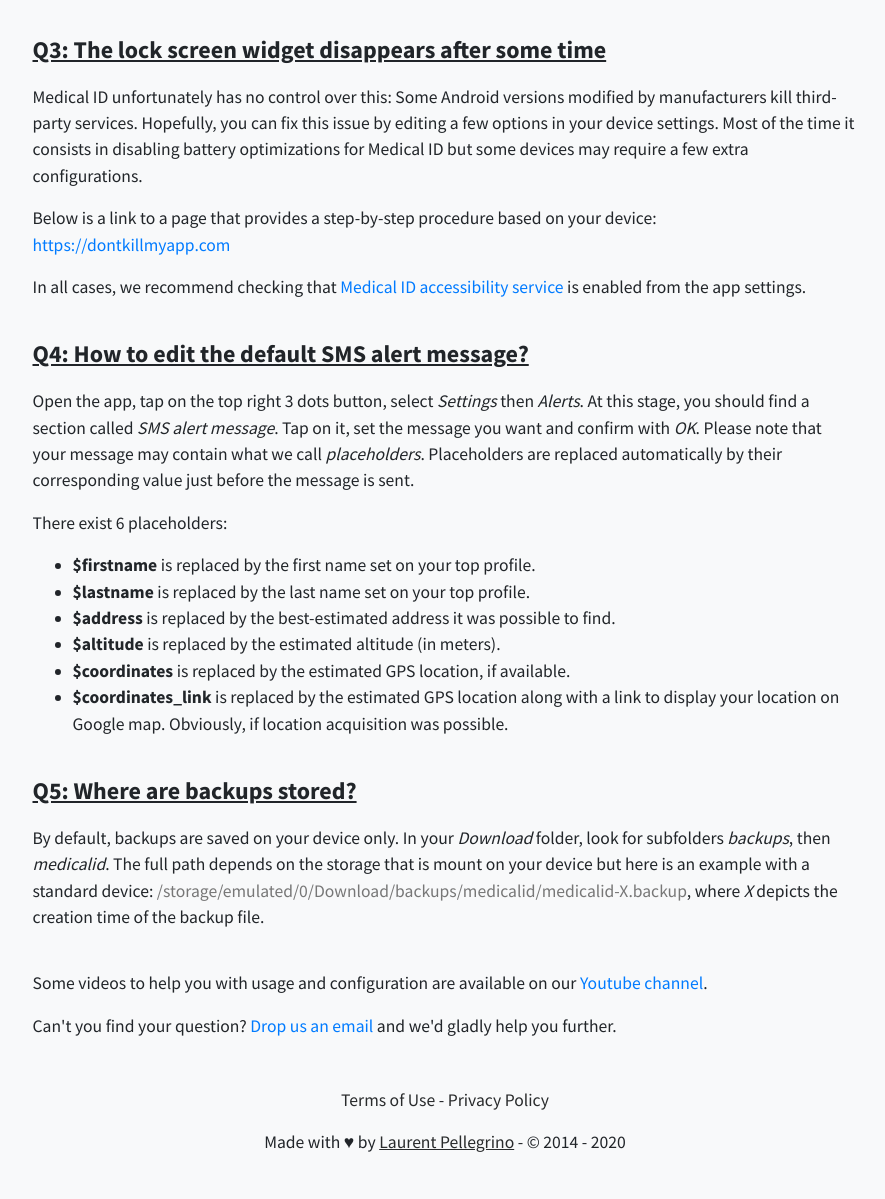
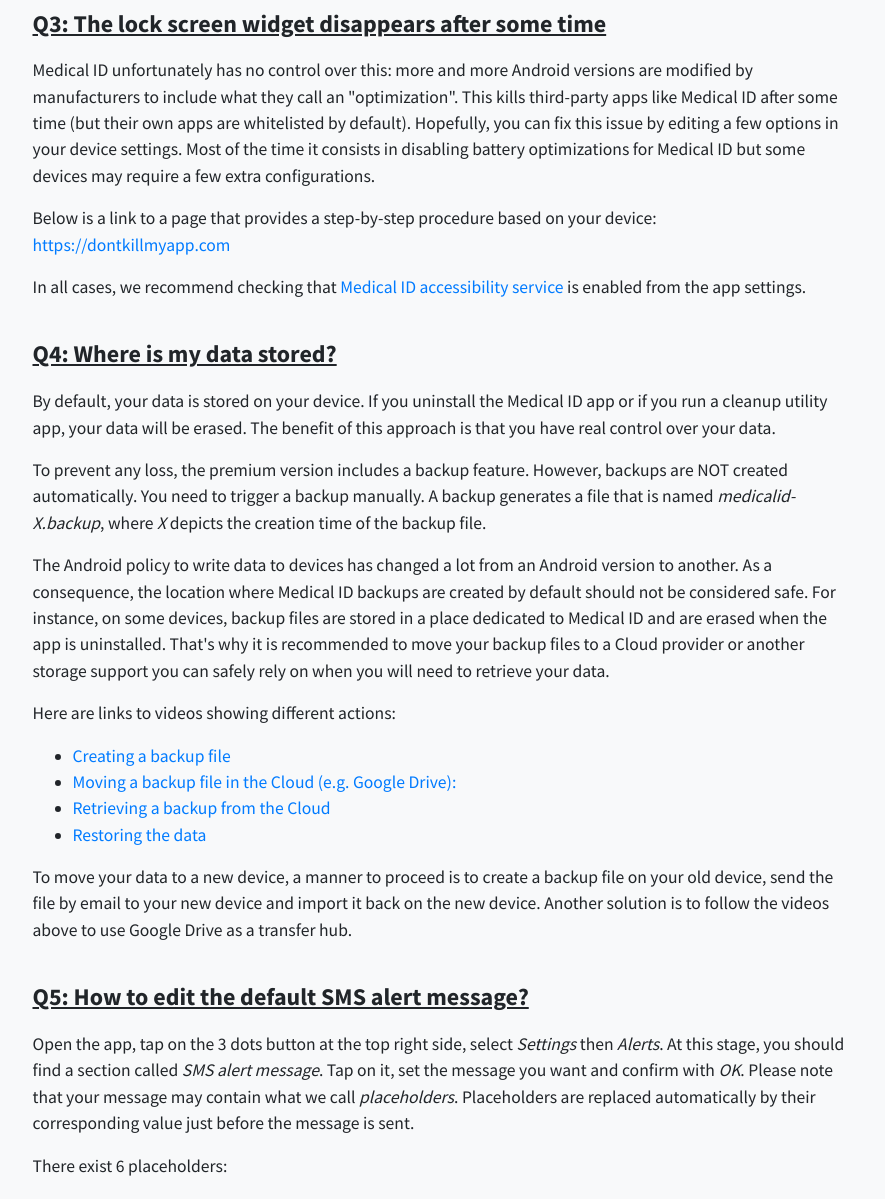
Before and after one commit to medicalid/medicalid.github.io, a Jekyll site: the page built from faq.md, in a window 1280 px wide and 1400 px high, scrolled down 1407 px, cut to the strip 201-1400 px from the top of the window. Shown: the whole strip, without its empty margins (195-1080 px from the left). Built offline with Jekyll 4.4.1, drawn with Linux system fonts in a browser that asks for light colours; nearby versions of some CDN libraries; some of the changed text lies outside the part shown.

Commit message:
Update FAQ

```diff
--- a/faq.md
+++ b/faq.md
@@ -12,7 +12,7 @@ layout: default
         The main purpose of the app is to help people and ultimately save lives.
         Although the <a href="https://play.google.com/store/apps/details?id=app.medicalid.free" title="Medical ID (free)">free version</a> includes all the basics for this purpose, developing and maintaining Medical ID has a cost.
         </p>
-        <p>The <a href="https://play.google.com/store/apps/details?id=app.medicalid" title="Medical ID (premium)">premium version</a> includes some more features (e.g. lock screen widget customization, data backup, multi-profiles, etc.) but also allows us to maintain and update the app regularly.</p>
+        <p>The <a href="https://play.google.com/store/apps/details?id=app.medicalid" title="Medical ID (premium)">premium version</a> includes some more features (e.g. lock screen widget customization, data backup, multi-profiles, etc.) but also allows me to maintain and update the app regularly.</p>
       <table class="table table-hover" style="background-color: white;">
         <thead>
           <tr>
@@ -65,7 +65,10 @@ layout: default
     <div class="faq-entry">
       <h4 id="defining_ice_contacts">Q2: How to define ICE contacts?</h4>
       <p class="faq-answer">
-        The app allows creating profiles. Each profile includes a <em>Medical Notes</em> section. In this section, you can write the first letters of one of your device contacts. When such an action is performed, a pop-up appears to select the right contact. Upon selection, a link is automatically created. This way, when the profile is displayed on the lock screen, anybody can tap the link to open the profile associated with the contact you have defined and call him without unlocking your device.
+        The app allows creating profiles. Each profile includes a <em>Medical Notes</em> section. When you write the
+        first letters of an existing contact name in this section a pop-up appears with contacts matching the prefix.
+        Upon selection, a link is automatically created. This way, when your profile is displayed on the lock screen,
+        anybody can tap the link to call your the contact without unlocking your device.
       </p>
       <div class="embed-responsive embed-responsive-16by9">
         <iframe class="embed-responsive-item" src="//www.youtube.com/embed/dlLtXE_qRuU" allowfullscreen></iframe>
@@ -74,15 +77,47 @@ layout: default
 
     <div class="faq-entry">
       <h4 id="preventing_lockscreen_widget_disappearing">Q3: The lock screen widget disappears after some time</h4>
-      <p>Medical ID unfortunately has no control over this: Some Android versions modified by manufacturers kill third-party services. Hopefully, you can fix this issue by editing a few options in your device settings. Most of the time it consists in disabling battery optimizations for Medical ID but some devices may require a few extra configurations.</p>
-      <p>Below is a link to a page that provides a step-by-step procedure based on your device: <br><a href="https://dontkillmyapp.com?app=Medical%20ID">https://dontkillmyapp.com</a></p>
+      <p>Medical ID unfortunately has no control over this: more and more Android versions are modified by manufacturers to include what they call an "optimization". This kills third-party apps like Medical ID after some time (but their own apps are whitelisted by default). Hopefully, you can fix this issue by editing a few options in your device settings. Most of the time it consists in disabling battery optimizations for Medical ID but some devices may require a few extra configurations.</p>
+      <p>Below is a link to a page that provides a step-by-step procedure based on your device: <br><a href="https://dontkillmyapp.com?app=Medical%20ID" target="_blank" title="Fix Medical ID widget disappear after some time">https://dontkillmyapp.com</a></p>
       <p>In all cases, we recommend checking that <a href="https://youtu.be/Vj-P45M-Aqk">Medical ID accessibility service</a> is enabled from the app settings.</p>
     </div>
 
     <div class="faq-entry">
-      <h4 id="editing_default_alert_message">Q4: How to edit the default SMS alert message?</h4>
+      <h4 id="backups_location">Q4: Where is my data stored?</h4>
       <p class="faq-answer">
-        Open the app, tap on the top right 3 dots button, select <em>Settings</em> then <em>Alerts</em>. At this stage, you should find a section called <em>SMS alert message</em>. Tap on it, set the message you want and confirm with <em>OK</em>.
+        <p>By default, your data is stored on your device. If you uninstall the Medical ID app or
+        if you run a cleanup utility app, your data will be erased. The benefit of this approach is that you have real
+        control over your data.</p>
+
+        <p>To prevent any loss, the premium version includes a backup feature. However, backups are NOT created automatically.
+        You need to trigger a backup manually. A backup generates a file that is named <em>medicalid-X.backup</em>,
+        where <em>X</em> depicts the creation time of the backup file.</p>
+
+        <p>The Android policy to write data to devices has changed a lot from an Android version to another. As a
+        consequence, the location where Medical ID backups are created by default should not be considered safe.
+        For instance, on some devices, backup files are stored in a place dedicated to Medical ID and are erased when the
+        app is uninstalled. That's why it is recommended to move your backup files to a Cloud provider or another
+        storage support you can safely rely on when you will need to retrieve your data.</p>
+
+        <p>Here are links to videos showing different actions:</p>
+
+        <ul>
+          <li><a href="https://youtu.be/-lBMoXDR6MQ" title="Creating a backup file" target="_blank">Creating a backup file</a></li>
+          <li><a href="https://youtu.be/AVcWO72snDA" title="Moving a backup file in the Cloud (e.g. Google Drive)" target="_blank">Moving a backup file in the Cloud (e.g. Google Drive):</a></li>
+          <li><a href="https://youtu.be/tlUWjgOu78U" title="Retrieving a backup from the Cloud" target="_blank">Retrieving a backup from the Cloud</a></li>
+          <li><a href="https://youtu.be/DUoMm51LHNo" title="Restore the data" target="_blank">Restoring the data</a></li>
+        </ul>
+
+        <p>To move your data to a new device, a manner to proceed is to create a backup file on your old device,
+        send the file by email to your new device and import it back on the new device. Another solution is to
+        follow the videos above to use Google Drive as a transfer hub.</p>
+      </p>
+    </div>
+
+    <div class="faq-entry">
+      <h4 id="editing_default_alert_message">Q5: How to edit the default SMS alert message?</h4>
+      <p class="faq-answer">
+        Open the app, tap on the 3 dots button at the top right side, select <em>Settings</em> then <em>Alerts</em>. At this stage, you should find a section called <em>SMS alert message</em>. Tap on it, set the message you want and confirm with <em>OK</em>.
 
         Please note that your message may contain what we call <em>placeholders</em>. Placeholders are replaced automatically by their corresponding value just before the message is sent.
 
@@ -99,15 +134,8 @@ layout: default
       </p>
     </div>
 
-    <div class="faq-entry">
-      <h4 id="backups_location">Q5: Where are backups stored?</h4>
-      <p class="faq-answer">
-        By default, backups are saved on your device only. In your <em>Download</em> folder, look for subfolders <em>backups</em>, then <em>medicalid</em>. The full path depends on the storage that is mount on your device but here is an example with a standard device: <quote>/storage/emulated/0/Download/backups/medicalid/medicalid-X.backup</quote>, where <em>X</em> depicts the creation time of the backup file.
-      </p>
-    </div>
-
     <p>Some videos to help you with usage and configuration are available on our <a href="https://www.youtube.com/channel/UCtXz7tuem2JdIQ6fvufC5pQ/videos" title="Medical ID Youtube Channel">Youtube channel</a>.</p>
-    <p>Can't you find your question? <a href="/contact">Drop us an email</a> and we'd gladly help you further.</p>
+    <p>Can't you find your question? <a href="/contact">Send me an email</a> and I'll gladly help you further.</p>
   </div>
 
 </div>
```
Also changed, not shown: other parts of faq.md (+2 -2 lines).
